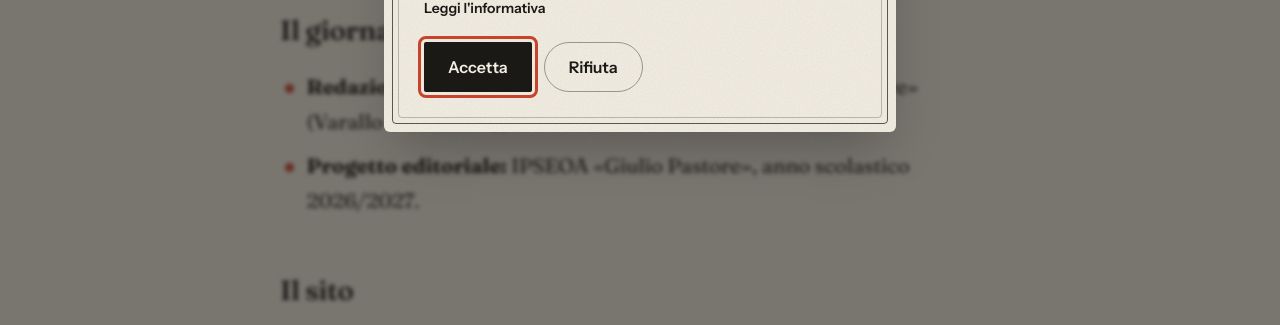
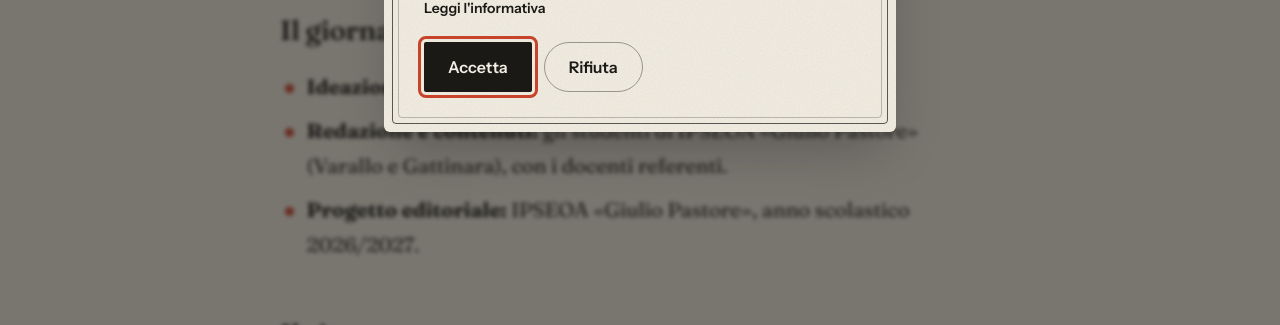
Before and after one commit to smnbrn/PAP-Journal, a Next.js app: page /crediti in a window 1280 px wide. Shown: the part 460-785 px from the top of the page. Built offline with nearby package versions, Linux system fonts and the light colour scheme; no server answers; the database is empty.

Commit message:
Crediti: l'ideazione di Andrea Giardina passa nella sezione Il giornale
Co-Authored-By: Claude Sonnet 5.5 <noreply@anthropic.com>
Claude-Session: https://claude.ai/code/session_01Lj8hBqype23bYpbkC3SaLK

```diff
--- a/src/app/(sito)/crediti/page.tsx
+++ b/src/app/(sito)/crediti/page.tsx
@@ -23,6 +23,9 @@ export default async function CreditsPage() {
         <h2>Il giornale</h2>
         <ul>
           <li>
+            <strong>Ideazione e struttura:</strong> Andrea Giardina.
+          </li>
+          <li>
             <strong>Redazione e contenuti:</strong> gli studenti di {settings.school_name} ({settings.school_sites}), con i docenti
             referenti.
           </li>
@@ -34,10 +37,7 @@ export default async function CreditsPage() {
         <h2>Il sito</h2>
         <ul>
           <li>
-            <strong>Ideazione e struttura del giornale:</strong> Andrea Giardina.
-          </li>
-          <li>
-            <strong>Progettazione e sviluppo del sito:</strong>{" "}
+            <strong>Progettazione e sviluppo:</strong>{" "}
             <a
               href={LINKEDIN_SIMONE}
               target="_blank"
```
Also changed, not shown: 1 other file (tests, documents, lock files or other folders).
